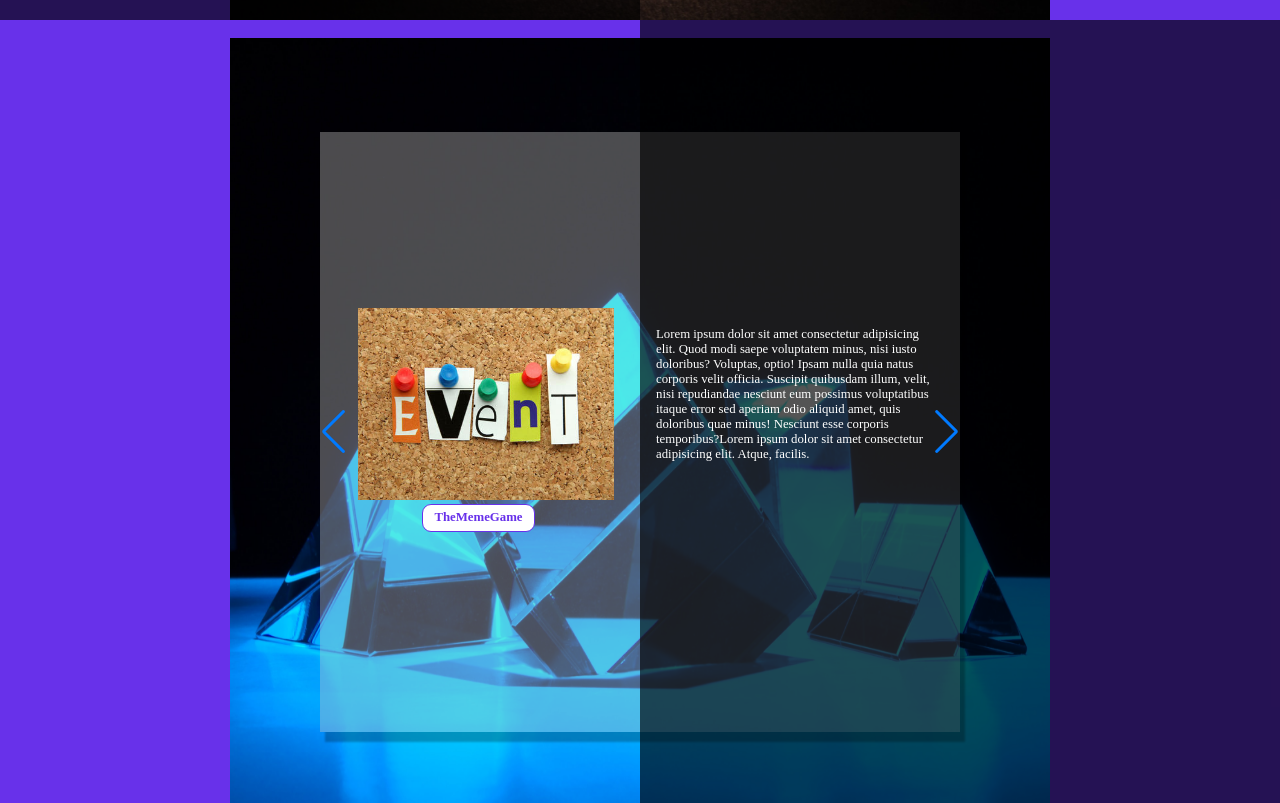
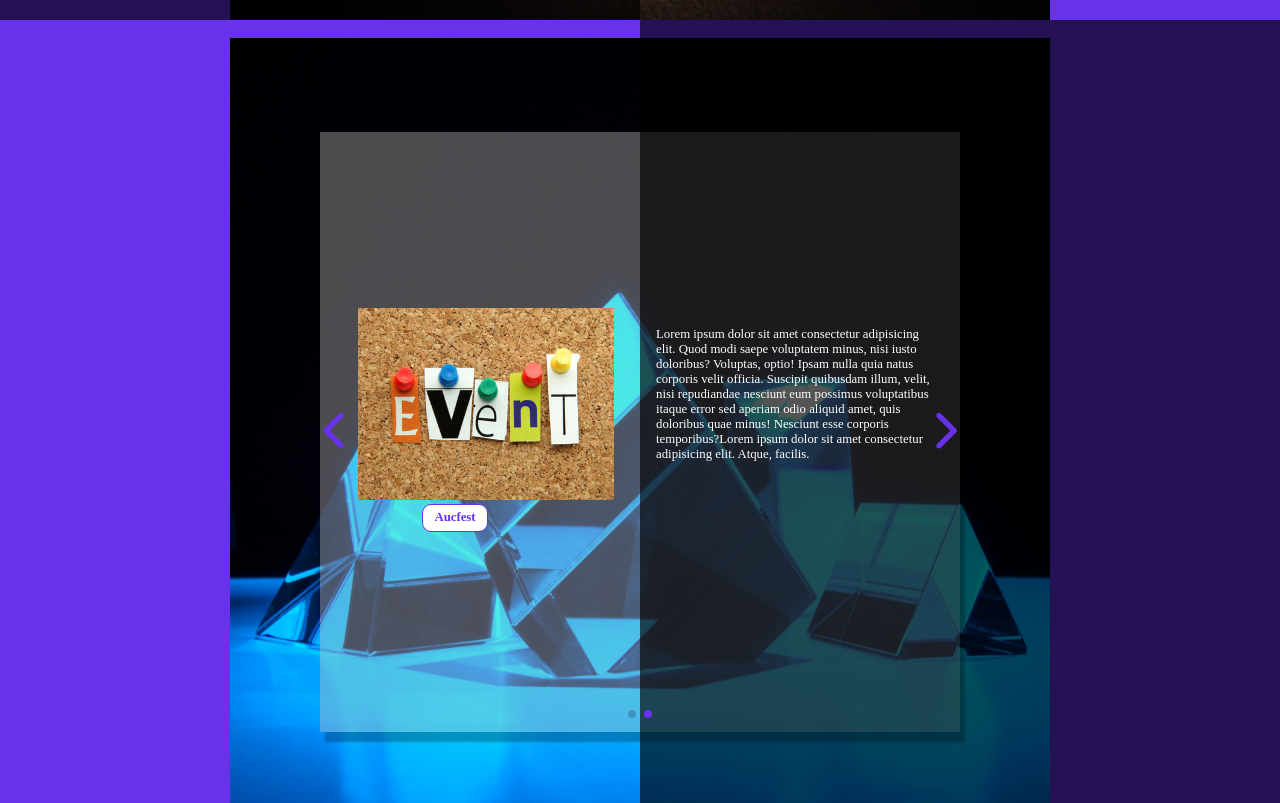
Before and after one commit to TeamZona/ZonaWebsite, a website: page index.html in a window 1280 px wide. Shown: the part 1580-2383 px from the top of the page. Drawn offline with nearby package versions, Linux system fonts and the light colour scheme.

Commit message:
Event SwiperJS added

```diff
--- a/index.html
+++ b/index.html
@@ -8,6 +8,7 @@
   <link rel="stylesheet" href="https://unicons.iconscout.com/release/v4.0.0/css/line.css">
   <link rel="stylesheet" href="/css/swiper-bundle.min.css">
   <link rel="stylesheet" href="\css\style.css">
+  <script src="script/swiper-bundle.min.js"></script>
   <title>Zona</title>
 </head>
 
@@ -80,10 +81,15 @@
 
         </div>
 
+        <div class="swiper-button-next">
+          <i class="uil uil-angle-right-b swiper-portfolio-icon"></i>
+        </div>
+
+        <div class="swiper-button-prev">
+          <i class="uil uil-angle-left-b swiper-portfolio-icon"></i>
+        </div>
+
         <div class="swiper-pagination"></div>
-
-        <div class="swiper-button-prev"></div>
-        <div class="swiper-button-next"></div>
 
       </div>
     </div>
@@ -130,7 +136,6 @@
     <p class="footer__copyright">Copyright &#169; 2021 <br> All right reserved by <strong>Zona</strong></p>
   </footer>
   <script src="script\script.js"></script>
-  <script src="script\swiper-bundle.min.js"></script>
 </body>
 
 </html>
--- a/public/css/style.css
+++ b/public/css/style.css
@@ -304,6 +304,26 @@ svg {
   top: -17vw;
 }
 
+.swiper-button-prev::after,
+.swiper-button-next::after {
+  content: " ";
+}
+
+.swiper-portfolio-icon {
+  font-size: 5vw;
+  color: #6831ea;
+}
+
+.swiper-pagination-bullet-active {
+  background-color: #6831ea;
+}
+
+.swiper-button-next,
+.swiper-button-prev,
+.swiper-pagination-bullet {
+  outline: none;
+}
+
 /* .coolBeans {
   border: 2px solid currentColor;
   border-radius: 3rem;
```
